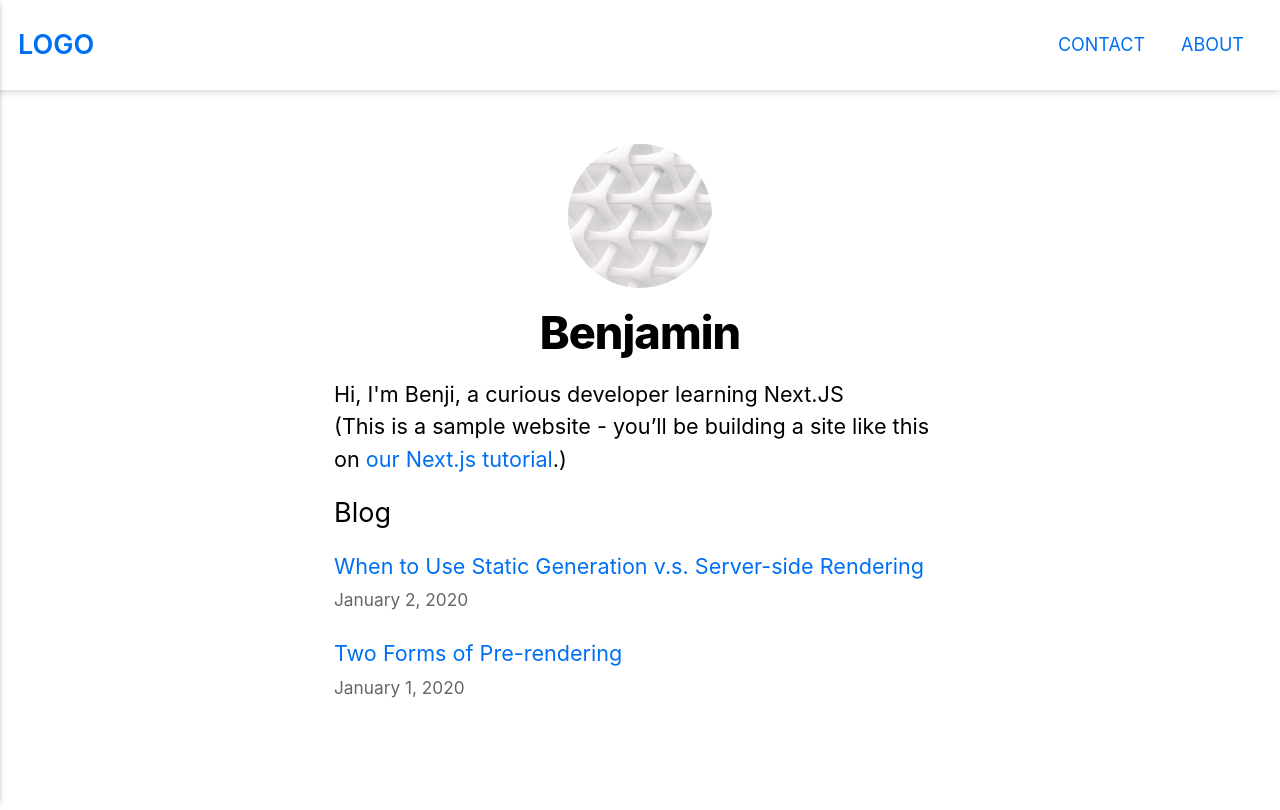
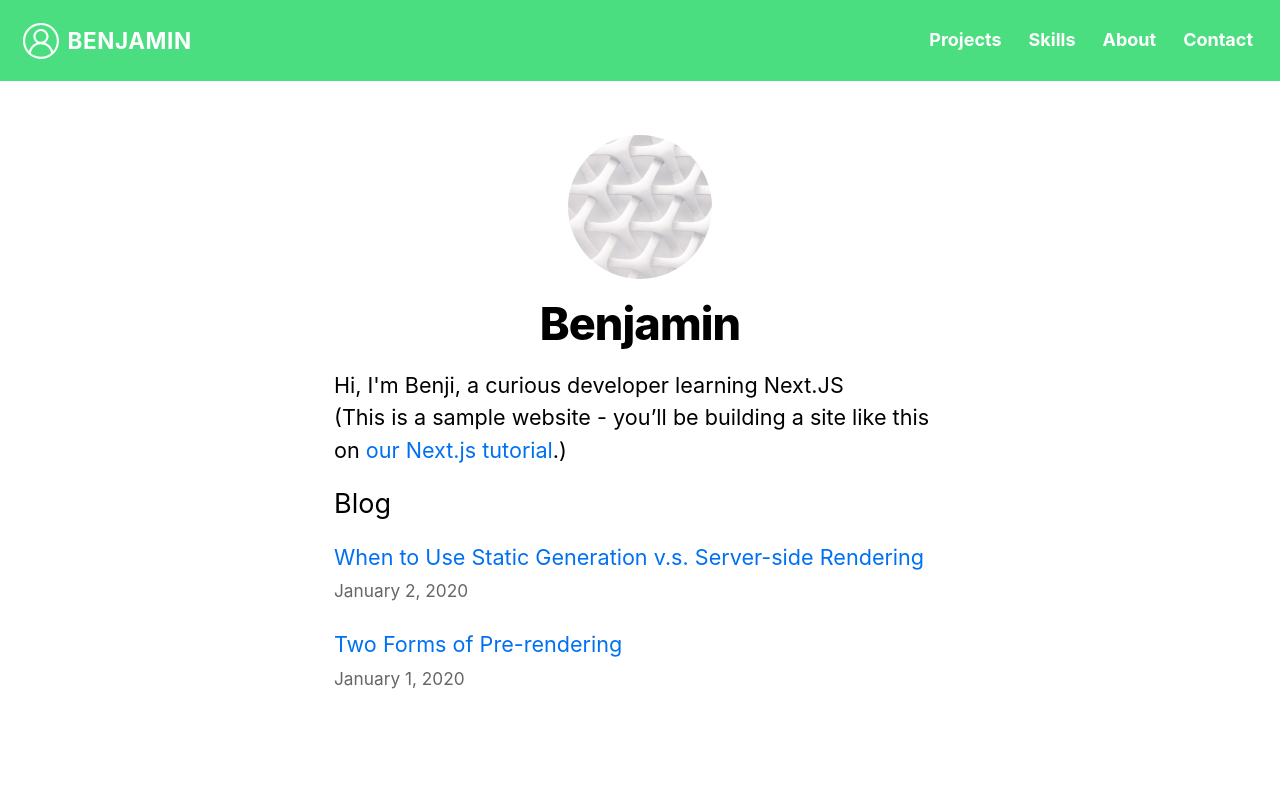
Before and after one commit to Benji377/home, a Next.js app: page / in a window 1280 px wide. Built offline with nearby package versions, Linux system fonts and the light colour scheme.

Commit message:
Added navbar logo

```diff
--- a/components/layout.js
+++ b/components/layout.js
@@ -8,7 +8,6 @@
 export const siteTitle = 'Benjis Blog';
 
 export default function Layout({ children, home }) {
-  // TODO: Add Navbar
   return (
     <div className={styles.container}>
       <Head>
--- a/components/navbar.js
+++ b/components/navbar.js
@@ -1,57 +1,70 @@
-import {useState} from 'react'
-
-function NavLink({to, children}) {
-    return <a href={to} className={`mx-4`}>
-        {children}
-    </a>
-}
-
-function MobileNav({open, setOpen}) {
-    return (
-        <div className={`absolute top-0 left-0 h-screen w-screen bg-white transform ${open ? "-translate-x-0" : "-translate-x-full"} transition-transform duration-300 ease-in-out filter drop-shadow-md `}>
-            <div className="flex items-center justify-center filter drop-shadow-md bg-white h-20"> {/*logo container*/}
-                <a className="text-xl font-semibold" href="/">LOGO</a>
-            </div>
-            <div className="flex flex-col ml-4">
-                <a className="text-xl font-medium my-4" href="/about" onClick={() => setTimeout(() => {setOpen(!open)}, 100)}>
-                    About
-                </a>
-                <a className="text-xl font-normal my-4" href="/contact" onClick={() => setTimeout(() => {setOpen(!open)}, 100)}>
-                    Contact
-                </a>
-            </div>
-        </div>
-    )
-}
+import Link from 'next/link';
+import Image from 'next/image';
+import { useState } from 'react';
 
 export default function Navbar() {
-    const [open, setOpen] = useState(false)
-        return (
-            <nav className="flex filter drop-shadow-md bg-white px-4 py-4 h-20 items-center">
-                <MobileNav open={open} setOpen={setOpen}/>
-                <div className="w-3/12 flex items-center">
-                    <a className="text-2xl font-semibold" href="/">LOGO</a>
-                </div>
-                <div className="w-9/12 flex justify-end items-center">
+    const [active, setActive] = useState(false);
 
-                    <div className="z-50 flex relative w-8 h-8 flex-col justify-between items-center md:hidden" onClick={() => {
-                        setOpen(!open)
-                    }}>
-                        {/* hamburger button */}
-                        <span className={`h-1 w-full bg-black rounded-lg transform transition duration-300 ease-in-out ${open ? "rotate-45 translate-y-3.5" : ""}`} />
-                        <span className={`h-1 w-full bg-black rounded-lg transition-all duration-300 ease-in-out ${open ? "w-0" : "w-full"}`} />
-                        <span className={`h-1 w-full bg-black rounded-lg transform transition duration-300 ease-in-out ${open ? "-rotate-45 -translate-y-3.5" : ""}`} />
-                    </div>
+    const handleClick = () => {
+        setActive(!active);
+    };
 
-                    <div className="hidden md:flex">
-                        <NavLink to="/contact">
-                            CONTACT
-                        </NavLink>
-                        <NavLink to="/about">
-                            ABOUT
-                        </NavLink>
+    return (
+        <>
+            <nav className='flex items-center flex-wrap bg-green-400 p-3 '>
+                <Link href='/' className='inline-flex items-center p-2 mr-4 '>
+                    <Image
+                        priority
+                        src="/images/logo.svg"
+                        className="fill-current text-white h-8 w-8 mr-2"
+                        height={24}
+                        width={24}
+                        alt=""
+                    />
+                    <span className='text-xl text-white font-bold uppercase tracking-wide'>
+                        Benjamin
+                    </span>
+                </Link>
+                <button
+                    className=' inline-flex p-3 hover:bg-green-600 rounded lg:hidden text-white ml-auto hover:text-white outline-none'
+                    onClick={handleClick}
+                >
+                    <svg
+                        className='w-6 h-6'
+                        fill='none'
+                        stroke='currentColor'
+                        viewBox='0 0 24 24'
+                        xmlns='http://www.w3.org/2000/svg'
+                    >
+                        <path
+                            strokeLinecap='round'
+                            strokeLinejoin='round'
+                            strokeWidth={2}
+                            d='M4 6h16M4 12h16M4 18h16'
+                        />
+                    </svg>
+                </button>
+                {/*Note that in this div we will use a ternary operator to decide whether or not to display the content of the div  */}
+                <div
+                    className={`${active ? '' : 'hidden'
+                        }   w-full lg:inline-flex lg:flex-grow lg:w-auto`}
+                >
+                    <div className='lg:inline-flex lg:flex-row lg:ml-auto lg:w-auto w-full lg:items-center items-start  flex flex-col lg:h-auto'>
+                        <Link href='/' className='lg:inline-flex lg:w-auto w-full px-3 py-2 rounded text-white font-bold items-center justify-center hover:bg-green-600 hover:text-white '>
+                            Projects
+                        </Link>
+                        <Link href='/' className='lg:inline-flex lg:w-auto w-full px-3 py-2 rounded text-white font-bold items-center justify-center hover:bg-green-600 hover:text-white'>
+                            Skills
+                        </Link>
+                        <Link href='/' className='lg:inline-flex lg:w-auto w-full px-3 py-2 rounded text-white font-bold items-center justify-center hover:bg-green-600 hover:text-white'>
+                            About
+                        </Link>
+                        <Link href='/' className='lg:inline-flex lg:w-auto w-full px-3 py-2 rounded text-white font-bold items-center justify-center hover:bg-green-600 hover:text-white'>
+                            Contact
+                        </Link>
                     </div>
                 </div>
             </nav>
-        )
-    }
+        </>
+    );
+};
--- a/pages/_app.js
+++ b/pages/_app.js
@@ -3,7 +3,7 @@
 
 export default function MyApp({ Component, pageProps }) {
   return <>
-    <Navbar/>
+    <Navbar />
 
     <Component {...pageProps} />
   </>
```
Also changed, not shown: public/images/logo.svg (added), 1 other file (tests, documents, lock files or other folders).
